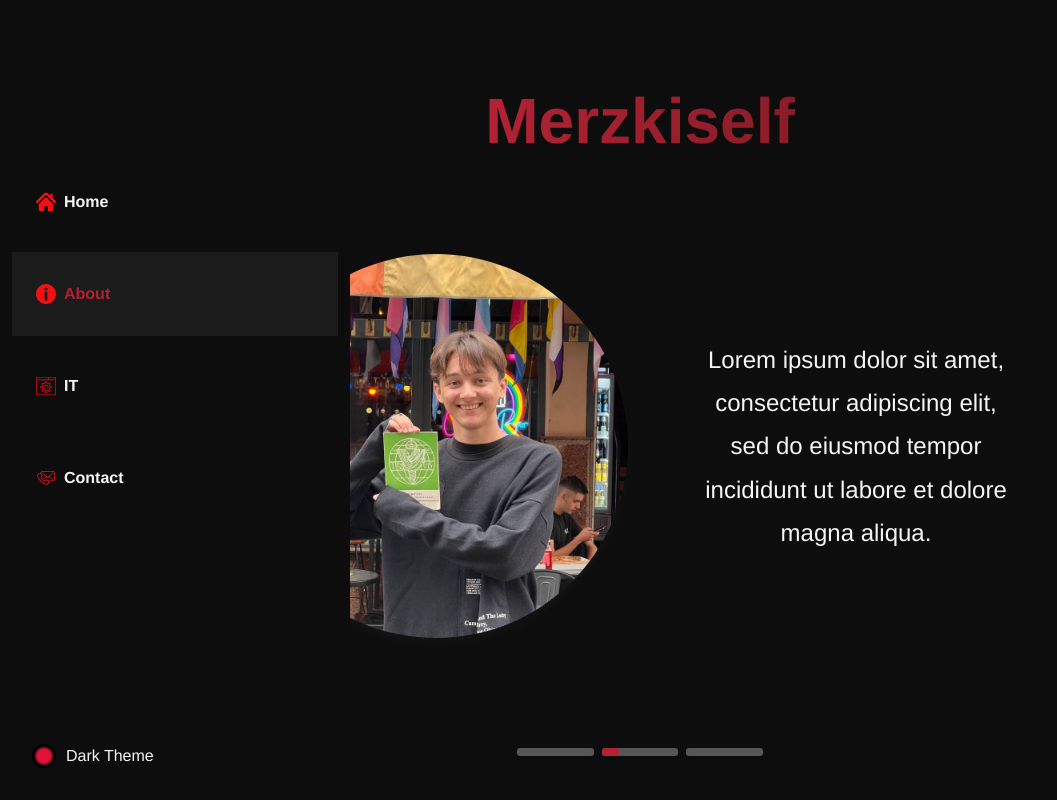
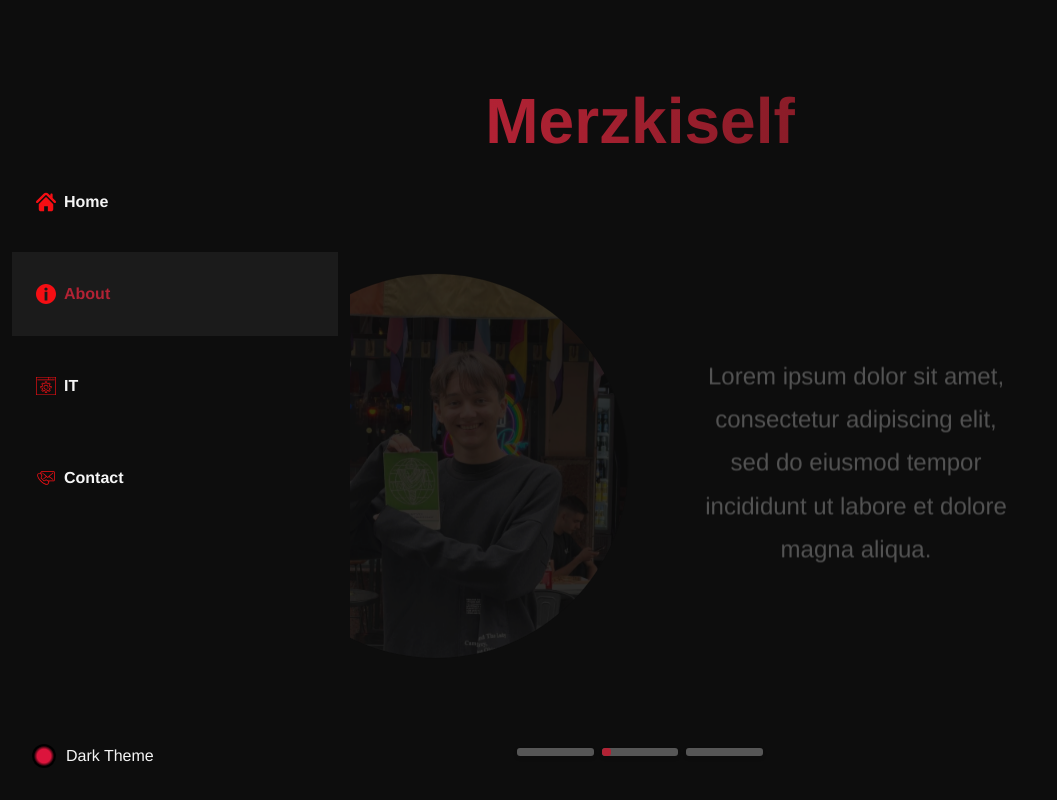
Before and after one commit to Merzki/Merzkiself, an Angular app: page /about in a window 1280 px wide. Shown: the whole page, without its empty margins (0-1057 px from the left). Built offline with nearby package versions, Linux system fonts and the light colour scheme.

Commit message:
add enter/leave animation to about page's slider

```diff
--- a/src/app/pages/about/about.component.html
+++ b/src/app/pages/about/about.component.html
@@ -1,24 +1,30 @@
 <div class="content-container">
-    <h1 class="about_title">Merzkiself</h1>
+  <h1 class="about_title">Merzkiself</h1>
 
-    <div class="about_wrap">
+  <div class="about_wrap">
+    <div class="about_slider-container">
+      <ng-container *ngFor="let slide of slides; let i = index">
+        <div
+          class="about_section"
+          *ngIf="i === currentSlide"
+          [@slideAnimation]="animationState"
+        >
+          <img [src]="slide.image" alt="Slide image" class="about_img" />
+          <p class="about_text">{{ slide.text }}</p>
+        </div>
+      </ng-container>
+    </div>
 
-        <div class="about_section" [@fadeSlide]="animationState ? 'visible' : 'hidden'">
-            <img [src]="slides[currentSlide].image" alt="Slide image" class="about_img" />
-            <p class="about_text">{{ slides[currentSlide].text }}</p>
-          </div>
-
-      <div class="progress_container">
-        <div
-          class="progress_bar"
-          *ngFor="let slide of slides; let i = index"
-        >
+    <div class="progress_container">
+      <ng-container *ngFor="let slide of slides; let i = index">
+        <div class="progress_bar">
           <div
             class="progress_fill"
             [class.active]="i === currentSlide"
             [style.animationDuration.ms]="slideDuration"
           ></div>
         </div>
-      </div>
+      </ng-container>
     </div>
   </div>
+</div>
--- a/src/app/pages/about/about.component.ts
+++ b/src/app/pages/about/about.component.ts
@@ -1,30 +1,31 @@
 import { Component, OnInit, OnDestroy } from '@angular/core';
 import { trigger, state, style, animate, transition } from '@angular/animations';
-import { NgFor } from '@angular/common';
+import { NgFor, NgIf } from '@angular/common';
 
 @Component({
   selector: 'app-about',
   templateUrl: './about.component.html',
   styleUrls: ['./about.component.scss'],
-  imports: [NgFor],
+  imports: [NgFor, NgIf],
   animations: [
-    trigger('fadeSlide', [
-      state('visible', style({
+  trigger('slideAnimation', [
+    state('enter', style({
       opacity: 1,
-        transform: 'translateY(0)'
+      transform: 'translateX(0%)'
     })),
-      state('hidden', style({
+    state('leave', style({
       opacity: 0,
-        transform: 'translateY(30px)'
+      transform: 'translateX(100%)'
     })),
-      transition('hidden => visible', [
-        animate('600ms ease-in-out')
+    transition('leave => enter', [
+      animate('800ms ease')
     ]),
-      transition('visible => hidden', [
-        animate('200ms ease-out')
+    transition('enter => leave', [
+      animate('600ms ease-in')
     ])
   ])
 ]
+
 })
 export class AboutComponent implements OnInit, OnDestroy {
   slides = [
@@ -41,16 +42,12 @@ export class AboutComponent implements OnInit, OnDestroy {
       text: "Ut enim ad minim veniam, quis nostrud exercitation ullamco laboris nisi ut aliquip ex ea commodo consequat. Duis aute irure dolor in reprehenderit in voluptate velit esse cillum dolore eu fugiat nulla pariatur."
     }
   ];
-
   currentSlide = 0;
+  animationState: 'enter' | 'leave' = 'enter';
   slideDuration = 4000;
   intervalId: any;
-  animationState: 'visible' | 'hidden' = 'hidden';
 
   ngOnInit(): void {
-    setTimeout(() => {
-      this.animationState = 'visible';
-    });
     this.startSlideshow();
   }
 
@@ -59,17 +56,13 @@ export class AboutComponent implements OnInit, OnDestroy {
   }
 
   startSlideshow(): void {
-    if (this.intervalId) {
-      clearInterval(this.intervalId);
-    }
-
     this.intervalId = setInterval(() => {
-      this.animationState = 'hidden';
+      this.animationState = 'leave';
 
       setTimeout(() => {
         this.currentSlide = (this.currentSlide + 1) % this.slides.length;
-        this.animationState = 'visible';
-      }, 200);
+        this.animationState = 'enter';
+      }, 600);
     }, this.slideDuration);
   }
 }
--- a/src/app/pages/contact/contact.component.scss
+++ b/src/app/pages/contact/contact.component.scss
@@ -68,10 +68,6 @@
 .contact-details__link {
     text-decoration: none;
     color: var(--primary-color);
-
-    &:hover {
-        text-decoration: underline;
-    }
 }
 
 .tooltip {
```
Lines whose indentation alone changed are shown as unchanged.
